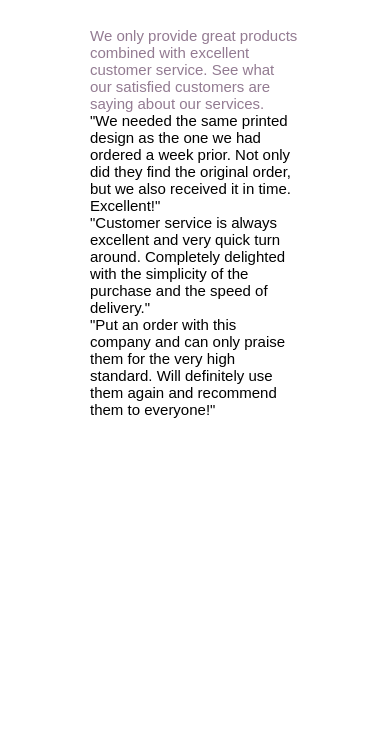
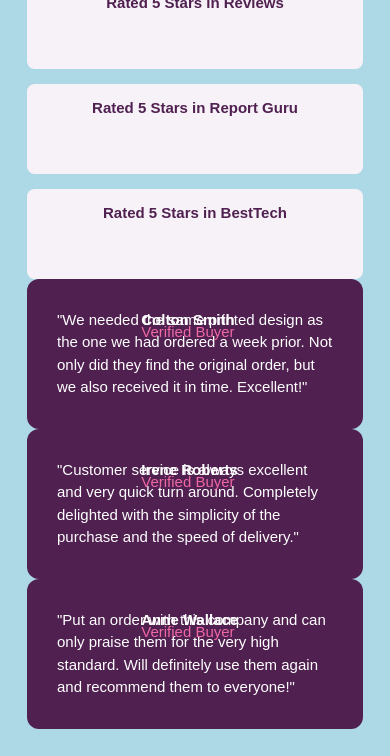
Before and after one commit to ussi-alok/frontend-mentor-social-proof, a plain HTML site: page index.html in a window 390 px wide. Shown: the part 371-1127 px from the top of the page. Before the commit the page ends 844 px from the top, so only its background shows below. Drawn offline with Linux system fonts and the light colour scheme; a web font is replaced by a local one.

Commit message:
Styled for moblie devices

```diff
--- a/style.css
+++ b/style.css
@@ -21,7 +21,7 @@
 }
 body{
 
-    height: 100vh;
+    /* height: 100vh; */
     padding:6rem;
 
 }
@@ -38,12 +38,10 @@ h2{
     font-weight: 800;
     line-height:3.5rem;
 }
-.wrapp_detail>h2+p{
 
+.details{
     width:70%;
     line-height: 1.5rem;
-}
-.details{
     margin-top: 3rem;
     color:var(--clr-neutral-dark-grayish-magenta)
 }
@@ -61,7 +59,7 @@ h2{
 .rating1,.rating2,.rating3{
     width:63%;
     height:3.3rem;
-    background:red;
+    /* background:green; */
     border-radius:0.5rem;
     align-items:center;
     display: flex;
@@ -77,6 +75,12 @@ h2{
     align-self:flex-end;
     /* background: url(./images/icon-star.svg); */
     /* background:var(--clr-neutral-dark-grayish-magenta); */
+}
+.stars{
+    height: 100%;
+    width: 10rem;
+    display: flex;
+    gap: 0.4rem;
 }
 .star{
     background-image:url(./images/icon-star.svg);
@@ -94,13 +98,15 @@ h2{
 .cards{
 
     display:flex;
-    flex-basis:30%;
+    /* flex-basis:30%; */
     gap:3rem;
     height:300px;
     /* background-color: red; */
 
 }
-.cards>*{
+.card1,
+.card2,
+.card3{
     padding:2rem;
     border-radius:0.8rem;
     position:relative;
@@ -116,7 +122,7 @@ h2{
 .card2 .name,
 .card3 .name{
     position:absolute;
-    left:30%;
+    left:34%;
     top:20%;
     font-weight: 700;
 }
@@ -124,7 +130,7 @@ h2{
 .card2 .verified,
 .card3 .verified{
     position:absolute;
-    left:30%;
+    left:34%;
     top:28%;
     color: var(--clr-primary-soft-pink);
     font-weight: 500;
@@ -146,3 +152,50 @@ h2{
     align-self:flex-end;
     /* background:grey; */
 }
+
+/*design for mobile screen*/
+@media only screen and (max-width: 800px) {
+    body {
+      background-color: lightblue;
+      padding: 1.4rem;
+      height: auto;
+    }
+    .wrapp_detail{
+        /* background: #e1d6d6; */
+        width: 100%;
+        text-align: center;
+    }
+    .details{
+        text-align:center;
+        width: 100%;
+        /* background: yellow; */
+    }
+    .wrapp_rating{
+        position: relative;
+        width: 100%;
+        gap: 1rem;
+    }
+    .rating1,.rating2,.rating3{
+        width:100%;
+        height: 6rem;
+        flex-direction: column;
+    }
+
+    .cards{
+        margin:2rem 0;
+        flex-direction: column;
+        width: 100%;
+    }
+
+  }
+
+@media only screen and (max-width: 1200px) {
+  body{
+    padding: 1.8rem;
+    height: 100%;
+  }
+  .cards{
+    height: 25rem;
+  }
+
+}
```
